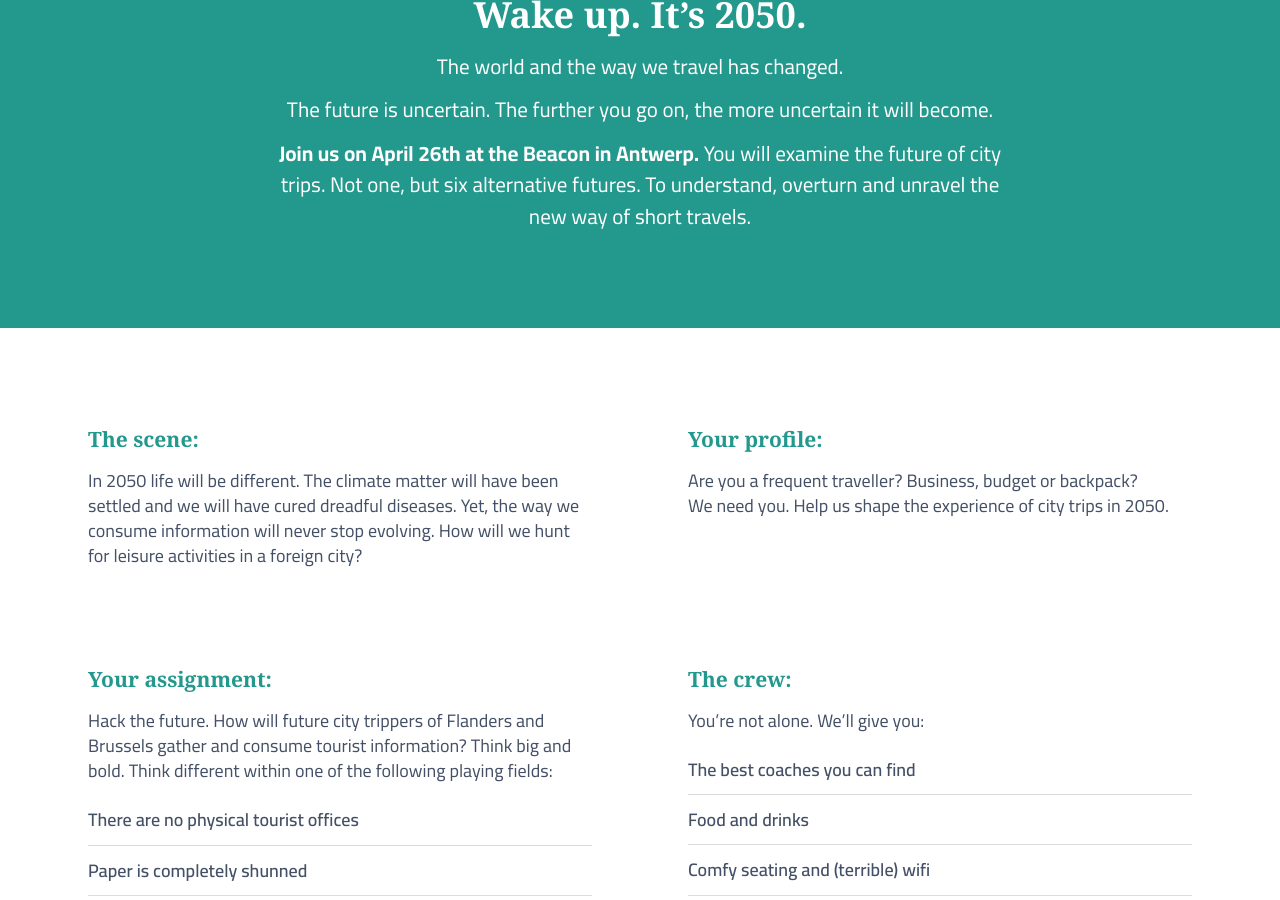
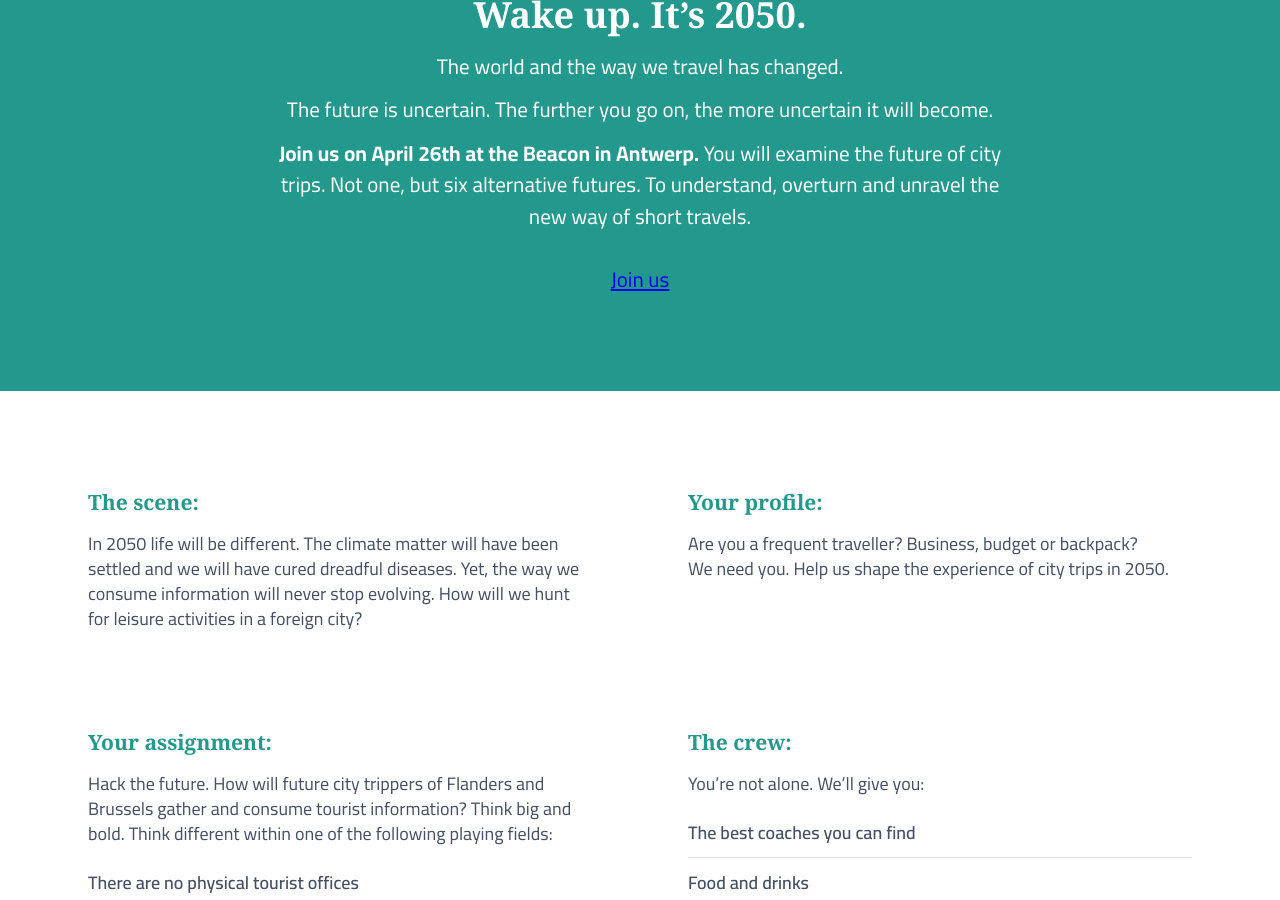
Before and after one commit to nerdlab-be/traveljam, a Jekyll site: the page built from _pages/index.markdown, in a window 1280 px wide and 900 px high, scrolled down 824 px. Built offline with Jekyll 4.4.1, drawn with Linux system fonts in a browser that asks for light colours.

Commit message:
add register link

```diff
--- a/_pages/index.markdown
+++ b/_pages/index.markdown
@@ -14,7 +14,7 @@
   title: "Wake up. It’s 2050."
   para-one: "The world and the way we travel has changed. "
   para-two: "The future is uncertain. The further you go on, the more uncertain it will become."
-  para-three: "<strong>Join us on April 26th at the Beacon in Antwerp.</strong> You will examine the future of city trips. Not one, but six alternative futures. To understand, overturn and unravel the new way of short travels."
+  para-three: "<strong>Join us on April 26th at the Beacon in Antwerp.</strong> You will examine the future of city trips. Not one, but six alternative futures. To understand, overturn and unravel the new way of short travels.<br> <br> <a href='/register'>Join us</a>"
   subtitle-one: "The scene:"
   subpara-one: "In 2050 life will be different. The climate matter will have been settled and we will have cured dreadful diseases. Yet, the way we consume information will never stop evolving. How will we hunt for leisure activities in a foreign city?"
   subtitle-two: "Your profile:"
```
